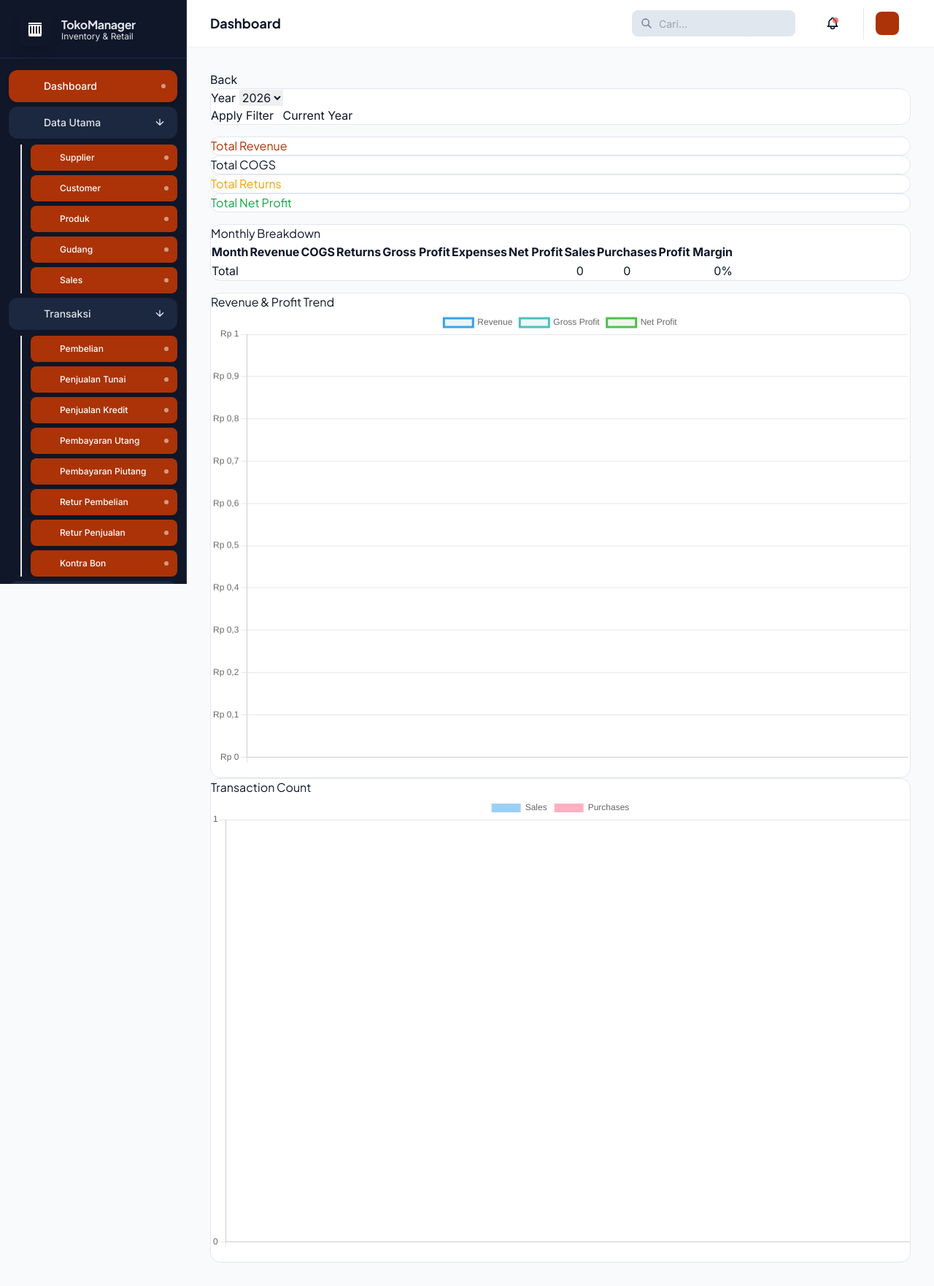
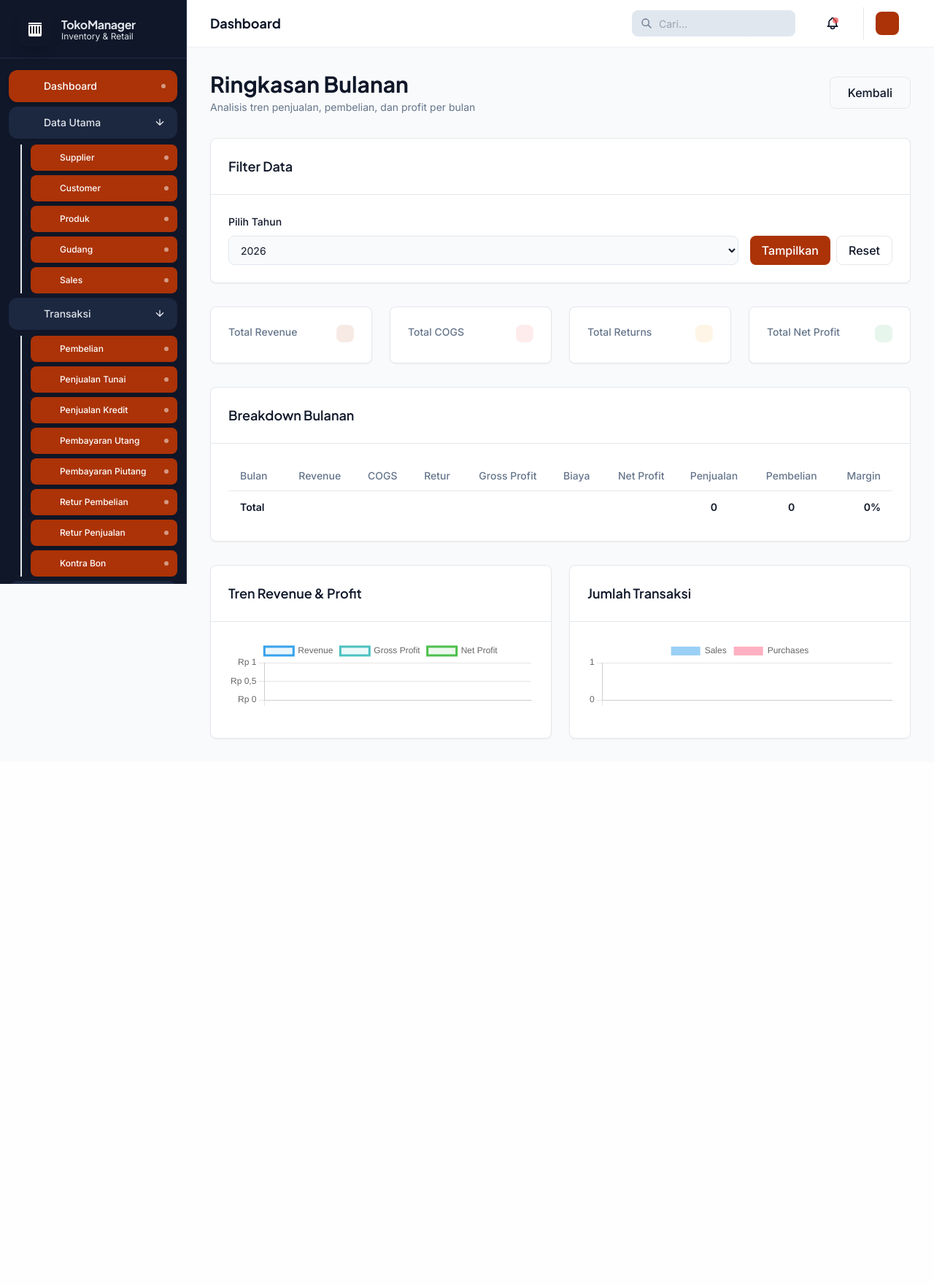
Before and after one commit to Faruuuqqq/inventaris-toko, a CodeIgniter 4 app: the page made by app/Views/info/reports/monthly_summary.php in a window 1280 px wide. Shown: the whole page at 73% size. After the commit the page ends 1013 px from the top, so only its background shows below. Run offline with PHP 8.4 and a stand-in for CodeIgniter, Linux system fonts and the light colour scheme; the template is opened without the code that fills it, so the values that code supplies are empty; some libraries are stand-ins or nearby versions.

Commit message:
[PHASE 3.2] Upgrade reports/monthly_summary.php to Shadcn UI
- Modernize monthly summary report with improved filter form design
- Upgrade summary cards with semantic color-coded layout
- Improve complex data table with modern styling and better readability
- Keep Chart.js integration for trend visualization
- Add proper spacing, typography, and visual hierarchy
- Maintain all functionality while improving visual presentation

```diff
--- a/app/Views/info/reports/monthly_summary.php
+++ b/app/Views/info/reports/monthly_summary.php
@@ -1,43 +1,48 @@
 <?= $this->extend('layout/main') ?>
 
 <?= $this->section('content') ?>
-<div class="page-header">
-    <div class="container-fluid">
-        <div class="row align-items-center">
-            <div class="col">
-                <h3 class="page-title"><?= $title ?></h3>
+
+<!-- Page Header -->
+<div class="mb-8 flex flex-col sm:flex-row sm:items-center sm:justify-between gap-4">
+    <div>
+        <h1 class="text-3xl font-bold text-foreground flex items-center gap-3">
+            <?= icon('TrendingUp', 'h-8 w-8 text-primary') ?>
+            Ringkasan Bulanan
+        </h1>
+        <p class="text-sm text-muted-foreground mt-1">Analisis tren penjualan, pembelian, dan profit per bulan</p>
     </div>
-            <div class="col-auto">
-                <a href="<?= base_url('/info/reports') ?>" class="btn btn-outline-secondary">
-                    <i data-lucide="arrow-left"></i>
-                    Back
+    <a href="<?= base_url('/info/reports') ?>" class="inline-flex items-center justify-center gap-2 h-11 px-6 border border-border/50 text-foreground font-medium rounded-lg hover:bg-muted transition whitespace-nowrap">
+        <?= icon('ArrowLeft', 'h-5 w-5') ?>
+        Kembali
     </a>
 </div>
+
+<!-- Filter Form Card -->
+<div class="rounded-lg border bg-surface shadow-sm overflow-hidden mb-8">
+    <div class="p-6 border-b border-border/50 bg-muted/30">
+        <h2 class="text-lg font-semibold text-foreground flex items-center gap-2">
+            <?= icon('Filter', 'h-5 w-5 text-primary') ?>
+            Filter Data
+        </h2>
     </div>
-    </div>
-</div>
-
-<div class="container-fluid">
-    <!-- Filter Form -->
-    <div class="card mb-4">
-        <div class="card-body">
-            <form method="get" class="row g-3">
-                <div class="col-md-4">
-                    <label for="year" class="form-label">Year</label>
-                    <select class="form-select" id="year" name="year">
+    <div class="p-6">
+        <form method="get" class="flex flex-col sm:flex-row gap-4 items-end">
+            <div class="space-y-2 flex-1">
+                <label for="year" class="text-sm font-medium text-foreground">Pilih Tahun</label>
+                <select id="year" name="year" class="h-10 w-full rounded-lg border border-border bg-background px-3 py-2 text-sm focus:outline-none focus:ring-2 focus:ring-primary/50">
                     <?php for ($y = date('Y'); $y >= date('Y') - 5; $y--): ?>
                         <option value="<?= $y ?>" <?= selected($y, $year) ?>><?= $y ?></option>
                     <?php endfor; ?>
                 </select>
             </div>
-                <div class="col-md-4 d-flex align-items-end">
-                    <button type="submit" class="btn btn-primary me-2">
-                        <i data-lucide="filter"></i>
-                        Apply Filter
+            <div class="flex gap-2">
+                <button type="submit" class="inline-flex items-center justify-center gap-2 h-10 px-4 bg-primary text-white font-medium rounded-lg hover:bg-primary/90 transition">
+                    <?= icon('Filter', 'h-5 w-5') ?>
+                    Tampilkan
                 </button>
-                    <a href="<?= base_url('/info/reports/monthly-summary?year=' . date('Y')) ?>" class="btn btn-outline-secondary">
-                        <i data-lucide="refresh-cw"></i>
-                        Current Year
+                <a href="<?= base_url('/info/reports/monthly-summary?year=' . date('Y')) ?>" class="inline-flex items-center justify-center gap-2 h-10 px-4 border border-border/50 text-foreground font-medium rounded-lg hover:bg-muted transition">
+                    <?= icon('RefreshCw', 'h-5 w-5') ?>
+                    Reset
                 </a>
             </div>
         </form>
@@ -45,97 +50,150 @@
 </div>
 
 <!-- Year Summary Cards -->
-    <div class="row mb-4">
-        <div class="col-md-3">
-            <div class="card border-primary">
-                <div class="card-body">
-                    <h5 class="card-title text-primary">Total Revenue</h5>
-                    <h3><?= format_currency(array_sum(array_column($monthlyData, 'revenue'))) ?></h3>
+<div class="grid gap-6 md:grid-cols-2 lg:grid-cols-4 mb-8">
+    <!-- Total Revenue -->
+    <div class="rounded-lg border bg-surface shadow-sm overflow-hidden">
+        <div class="p-6">
+            <div class="flex items-start justify-between">
+                <div>
+                    <p class="text-sm font-medium text-muted-foreground">Total Revenue</p>
+                    <p class="text-2xl font-bold text-foreground mt-2">
+                        <?= format_currency(array_sum(array_column($monthlyData, 'revenue'))) ?>
+                    </p>
+                </div>
+                <div class="p-3 rounded-lg bg-primary/10">
+                    <?= icon('TrendingUp', 'h-6 w-6 text-primary') ?>
                 </div>
             </div>
         </div>
-        <div class="col-md-3">
-            <div class="card border-danger">
-                <div class="card-body">
-                    <h5 class="card-title text-danger">Total COGS</h5>
-                    <h3><?= format_currency(array_sum(array_column($monthlyData, 'cogs'))) ?></h3>
+    </div>
+
+    <!-- Total COGS -->
+    <div class="rounded-lg border bg-surface shadow-sm overflow-hidden">
+        <div class="p-6">
+            <div class="flex items-start justify-between">
+                <div>
+                    <p class="text-sm font-medium text-muted-foreground">Total COGS</p>
+                    <p class="text-2xl font-bold text-foreground mt-2">
+                        <?= format_currency(array_sum(array_column($monthlyData, 'cogs'))) ?>
+                    </p>
+                </div>
+                <div class="p-3 rounded-lg bg-destructive/10">
+                    <?= icon('TrendingDown', 'h-6 w-6 text-destructive') ?>
                 </div>
             </div>
         </div>
-        <div class="col-md-3">
-            <div class="card border-warning">
-                <div class="card-body">
-                    <h5 class="card-title text-warning">Total Returns</h5>
-                    <h3><?= format_currency(array_sum(array_column($monthlyData, 'returns'))) ?></h3>
+    </div>
+
+    <!-- Total Returns -->
+    <div class="rounded-lg border bg-surface shadow-sm overflow-hidden">
+        <div class="p-6">
+            <div class="flex items-start justify-between">
+                <div>
+                    <p class="text-sm font-medium text-muted-foreground">Total Returns</p>
+                    <p class="text-2xl font-bold text-foreground mt-2">
+                        <?= format_currency(array_sum(array_column($monthlyData, 'returns'))) ?>
+                    </p>
+                </div>
+                <div class="p-3 rounded-lg bg-warning/10">
+                    <?= icon('RotateCcw', 'h-6 w-6 text-warning') ?>
                 </div>
             </div>
         </div>
-        <div class="col-md-3">
-            <div class="card border-success">
-                <div class="card-body">
-                    <h5 class="card-title text-success">Total Net Profit</h5>
-                    <h3><?= format_currency(array_sum(array_column($monthlyData, 'net_profit'))) ?></h3>
+    </div>
+
+    <!-- Total Net Profit -->
+    <div class="rounded-lg border bg-surface shadow-sm overflow-hidden">
+        <div class="p-6">
+            <div class="flex items-start justify-between">
+                <div>
+                    <p class="text-sm font-medium text-muted-foreground">Total Net Profit</p>
+                    <p class="text-2xl font-bold text-foreground mt-2">
+                        <?= format_currency(array_sum(array_column($monthlyData, 'net_profit'))) ?>
+                    </p>
+                </div>
+                <div class="p-3 rounded-lg bg-success/10">
+                    <?= icon('CheckCircle', 'h-6 w-6 text-success') ?>
+                </div>
             </div>
         </div>
     </div>
 </div>
 
 <!-- Monthly Data Table -->
-    <div class="card">
-        <div class="card-header">
-            <h5 class="card-title">Monthly Breakdown</h5>
+<div class="rounded-lg border bg-surface shadow-sm overflow-hidden mb-8">
+    <div class="p-6 border-b border-border/50 bg-muted/30">
+        <h2 class="text-lg font-semibold text-foreground flex items-center gap-2">
+            <?= icon('FileText', 'h-5 w-5 text-primary') ?>
+            Breakdown Bulanan
+        </h2>
     </div>
-        <div class="card-body">
-            <div class="table-responsive">
-                <table class="table table-bordered table-hover">
-                    <thead>
+    <div class="p-6 overflow-auto">
+        <table class="w-full text-sm">
+            <thead class="bg-muted/50 border-b border-border/50">
                 <tr>
-                            <th>Month</th>
-                            <th class="text-right">Revenue</th>
-                            <th class="text-right">COGS</th>
-                            <th class="text-right">Returns</th>
-                            <th class="text-right">Gross Profit</th>
-                            <th class="text-right">Expenses</th>
-                            <th class="text-right">Net Profit</th>
-                            <th class="text-center">Sales</th>
-                            <th class="text-center">Purchases</th>
-                            <th class="text-right">Profit Margin</th>
+                    <th class="h-10 px-4 text-left align-middle font-medium text-muted-foreground">Bulan</th>
+                    <th class="h-10 px-4 text-right align-middle font-medium text-muted-foreground">Revenue</th>
+                    <th class="h-10 px-4 text-right align-middle font-medium text-muted-foreground">COGS</th>
+                    <th class="h-10 px-4 text-right align-middle font-medium text-muted-foreground">Retur</th>
+                    <th class="h-10 px-4 text-right align-middle font-medium text-muted-foreground">Gross Profit</th>
+                    <th class="h-10 px-4 text-right align-middle font-medium text-muted-foreground">Biaya</th>
+                    <th class="h-10 px-4 text-right align-middle font-medium text-muted-foreground">Net Profit</th>
+                    <th class="h-10 px-4 text-center align-middle font-medium text-muted-foreground">Penjualan</th>
+                    <th class="h-10 px-4 text-center align-middle font-medium text-muted-foreground">Pembelian</th>
+                    <th class="h-10 px-4 text-right align-middle font-medium text-muted-foreground">Margin</th>
                 </tr>
             </thead>
-                    <tbody>
+            <tbody class="divide-y divide-border/50">
                 <?php foreach ($monthlyData as $month): ?>
-                            <tr>
-                                <td><?= $month['month_name'] ?></td>
-                                <td class="text-right"><?= format_currency($month['revenue']) ?></td>
-                                <td class="text-right"><?= format_currency($month['cogs']) ?></td>
-                                <td class="text-right"><?= format_currency($month['returns']) ?></td>
-                                <td class="text-right <?= $month['gross_profit'] >= 0 ? 'text-success' : 'text-danger' ?>">
+                    <tr class="hover:bg-muted/50 transition">
+                        <td class="px-4 py-3 font-medium text-foreground"><?= $month['month_name'] ?></td>
+                        <td class="px-4 py-3 text-right text-foreground"><?= format_currency($month['revenue']) ?></td>
+                        <td class="px-4 py-3 text-right text-foreground"><?= format_currency($month['cogs']) ?></td>
+                        <td class="px-4 py-3 text-right text-foreground"><?= format_currency($month['returns']) ?></td>
+                        <td class="px-4 py-3 text-right font-medium <?= $month['gross_profit'] >= 0 ? 'text-success' : 'text-destructive' ?>">
                             <?= format_currency($month['gross_profit']) ?>
                         </td>
-                                <td class="text-right"><?= format_currency($month['expenses']) ?></td>
-                                <td class="text-right <?= $month['net_profit'] >= 0 ? 'text-success' : 'text-danger' ?>">
+                        <td class="px-4 py-3 text-right text-foreground"><?= format_currency($month['expenses']) ?></td>
+                        <td class="px-4 py-3 text-right font-semibold <?= $month['net_profit'] >= 0 ? 'text-success' : 'text-destructive' ?>">
                             <?= format_currency($month['net_profit']) ?>
                         </td>
-                                <td class="text-center"><?= $month['sales_count'] ?></td>
-                                <td class="text-center"><?= $month['purchase_count'] ?></td>
-                                <td class="text-right <?= $month['revenue'] > 0 && ($month['net_profit']/$month['revenue']*100) >= 0 ? 'text-success' : 'text-danger' ?>">
+                        <td class="px-4 py-3 text-center font-medium text-foreground"><?= $month['sales_count'] ?></td>
+                        <td class="px-4 py-3 text-center font-medium text-foreground"><?= $month['purchase_count'] ?></td>
+                        <td class="px-4 py-3 text-right font-medium <?= $month['revenue'] > 0 && ($month['net_profit']/$month['revenue']*100) >= 0 ? 'text-success' : 'text-destructive' ?>">
                             <?= $month['revenue'] > 0 ? round($month['net_profit']/$month['revenue']*100, 2) : 0 ?>%
                         </td>
                     </tr>
                 <?php endforeach; ?>
             </tbody>
-                    <tfoot>
-                        <tr class="fw-bold">
-                            <td>Total</td>
-                            <td class="text-right"><?= format_currency(array_sum(array_column($monthlyData, 'revenue'))) ?></td>
-                            <td class="text-right"><?= format_currency(array_sum(array_column($monthlyData, 'cogs'))) ?></td>
-                            <td class="text-right"><?= format_currency(array_sum(array_column($monthlyData, 'returns'))) ?></td>
-                            <td class="text-right"><?= format_currency(array_sum(array_column($monthlyData, 'gross_profit'))) ?></td>
-                            <td class="text-right"><?= format_currency(array_sum(array_column($monthlyData, 'expenses'))) ?></td>
-                            <td class="text-right"><?= format_currency(array_sum(array_column($monthlyData, 'net_profit'))) ?></td>
-                            <td class="text-center"><?= array_sum(array_column($monthlyData, 'sales_count')) ?></td>
-                            <td class="text-center"><?= array_sum(array_column($monthlyData, 'purchase_count')) ?></td>
-                            <td class="text-right">
+            <tfoot class="bg-muted/30 border-t border-border/50 font-semibold">
+                <tr>
+                    <td class="px-4 py-3 text-foreground">Total</td>
+                    <td class="px-4 py-3 text-right text-foreground">
+                        <?= format_currency(array_sum(array_column($monthlyData, 'revenue'))) ?>
+                    </td>
+                    <td class="px-4 py-3 text-right text-foreground">
+                        <?= format_currency(array_sum(array_column($monthlyData, 'cogs'))) ?>
+                    </td>
+                    <td class="px-4 py-3 text-right text-foreground">
+                        <?= format_currency(array_sum(array_column($monthlyData, 'returns'))) ?>
+                    </td>
+                    <td class="px-4 py-3 text-right text-foreground">
+                        <?= format_currency(array_sum(array_column($monthlyData, 'gross_profit'))) ?>
+                    </td>
+                    <td class="px-4 py-3 text-right text-foreground">
+                        <?= format_currency(array_sum(array_column($monthlyData, 'expenses'))) ?>
+                    </td>
+                    <td class="px-4 py-3 text-right text-foreground">
+                        <?= format_currency(array_sum(array_column($monthlyData, 'net_profit'))) ?>
+                    </td>
+                    <td class="px-4 py-3 text-center text-foreground">
+                        <?= array_sum(array_column($monthlyData, 'sales_count')) ?>
+                    </td>
+                    <td class="px-4 py-3 text-center text-foreground">
+                        <?= array_sum(array_column($monthlyData, 'purchase_count')) ?>
+                    </td>
+                    <td class="px-4 py-3 text-right text-foreground">
                         <?php
                         $totalRevenue = array_sum(array_column($monthlyData, 'revenue'));
                         $totalNetProfit = array_sum(array_column($monthlyData, 'net_profit'));
@@ -147,32 +205,36 @@
         </table>
     </div>
 </div>
+
+<!-- Charts -->
+<div class="grid gap-6 lg:grid-cols-2">
+    <!-- Revenue & Profit Trend Chart -->
+    <div class="rounded-lg border bg-surface shadow-sm overflow-hidden">
+        <div class="p-6 border-b border-border/50 bg-muted/30">
+            <h2 class="text-lg font-semibold text-foreground flex items-center gap-2">
+                <?= icon('LineChart', 'h-5 w-5 text-primary') ?>
+                Tren Revenue & Profit
+            </h2>
+        </div>
+        <div class="p-6">
+            <canvas id="revenueChart" height="80"></canvas>
+        </div>
     </div>
 
-    <!-- Charts -->
-    <div class="row mt-4">
-        <div class="col-md-6">
-            <div class="card">
-                <div class="card-header">
-                    <h5 class="card-title">Revenue & Profit Trend</h5>
+    <!-- Transaction Count Chart -->
+    <div class="rounded-lg border bg-surface shadow-sm overflow-hidden">
+        <div class="p-6 border-b border-border/50 bg-muted/30">
+            <h2 class="text-lg font-semibold text-foreground flex items-center gap-2">
+                <?= icon('BarChart3', 'h-5 w-5 text-primary') ?>
+                Jumlah Transaksi
+            </h2>
         </div>
-                <div class="card-body">
-                    <canvas id="revenueChart" height="200"></canvas>
+        <div class="p-6">
+            <canvas id="transactionChart" height="80"></canvas>
         </div>
     </div>
 </div>
-        <div class="col-md-6">
-            <div class="card">
-                <div class="card-header">
-                    <h5 class="card-title">Transaction Count</h5>
-                </div>
-                <div class="card-body">
-                    <canvas id="transactionChart" height="200"></canvas>
-                </div>
-            </div>
-        </div>
-    </div>
-</div>
+
 
 <script src="https://cdn.jsdelivr.net/npm/chart.js"></script>
 <script>
```
Lines whose indentation alone changed are shown as unchanged.
